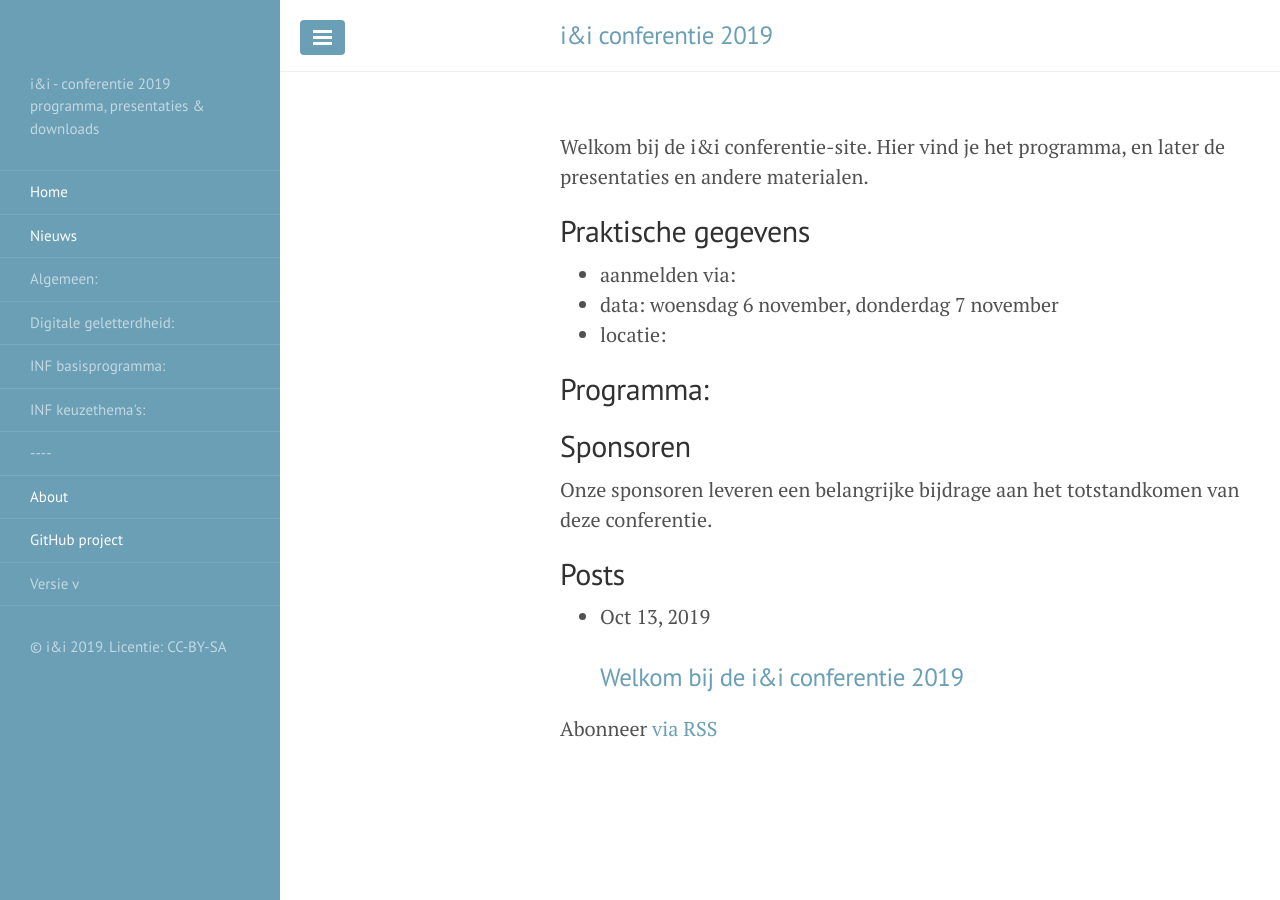
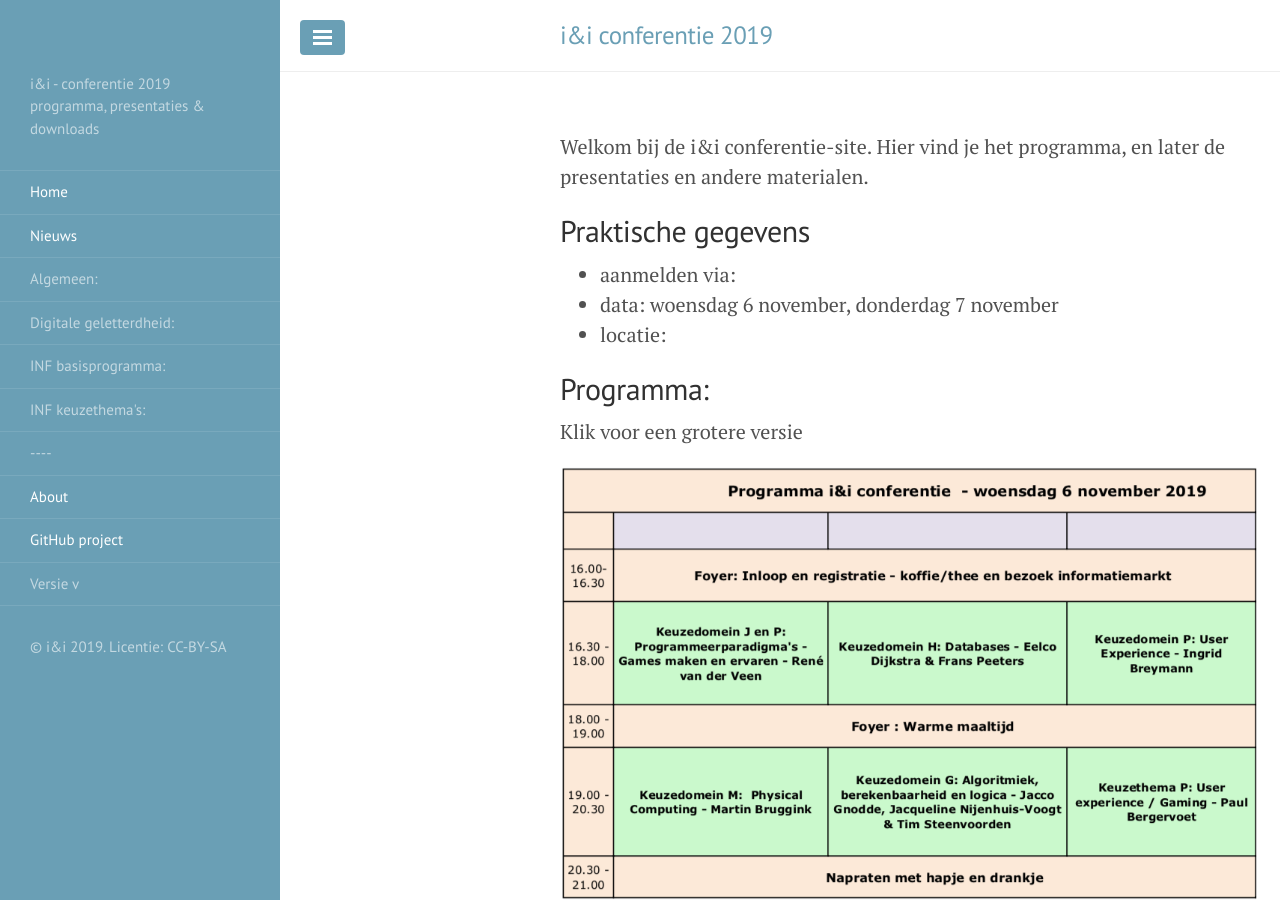
Before and after one commit to ieni/ieni2019, a Jekyll site: the page built from index.md, in a window 1280 px wide and 900 px high. Built offline with Jekyll 4.4.1, drawn with Linux system fonts in a browser that asks for light colours.

Commit message:
Nieuwe programma toegevoegd

```diff
--- a/_layouts/default.html
+++ b/_layouts/default.html
@@ -13,7 +13,6 @@
       <div class="masthead">
         <div class="container">
           <label for="sidebar-checkbox" class="sidebar-toggle"></label>
-
           <h3 class="masthead-title">
             <a href="{{ site.baseurl }}/" title="Home">{{ site.title }}</a>
             {% if page.thema != null %}
--- a/index.md
+++ b/index.md
@@ -16,6 +16,12 @@ Hier vind je het programma, en later de presentaties en andere materialen.
 
 ## Programma:
 
+Klik voor een grotere versie
+
+[<img src="{{'/public/images/programma-6-nov-2019.png' | relative_url}}" width="700">]({{'/public/images/programma-6-nov-2019.pdf' | relative_url}}){:target="_blank"}
+
+[<img src="{{'/public/images/programma-7-nov-2019.png' | relative_url}}" width="700">]({{'/public/images/programma-7-nov-2019.pdf' | relative_url}}){:target="_blank"}
+
 ## Sponsoren
 
 Onze sponsoren leveren een belangrijke bijdrage aan het totstandkomen van deze conferentie.
```
Also changed, not shown: public/images/programma-6-nov-2019.png (added), public/images/programma-7-nov-2019.png (added), 2 other files.
